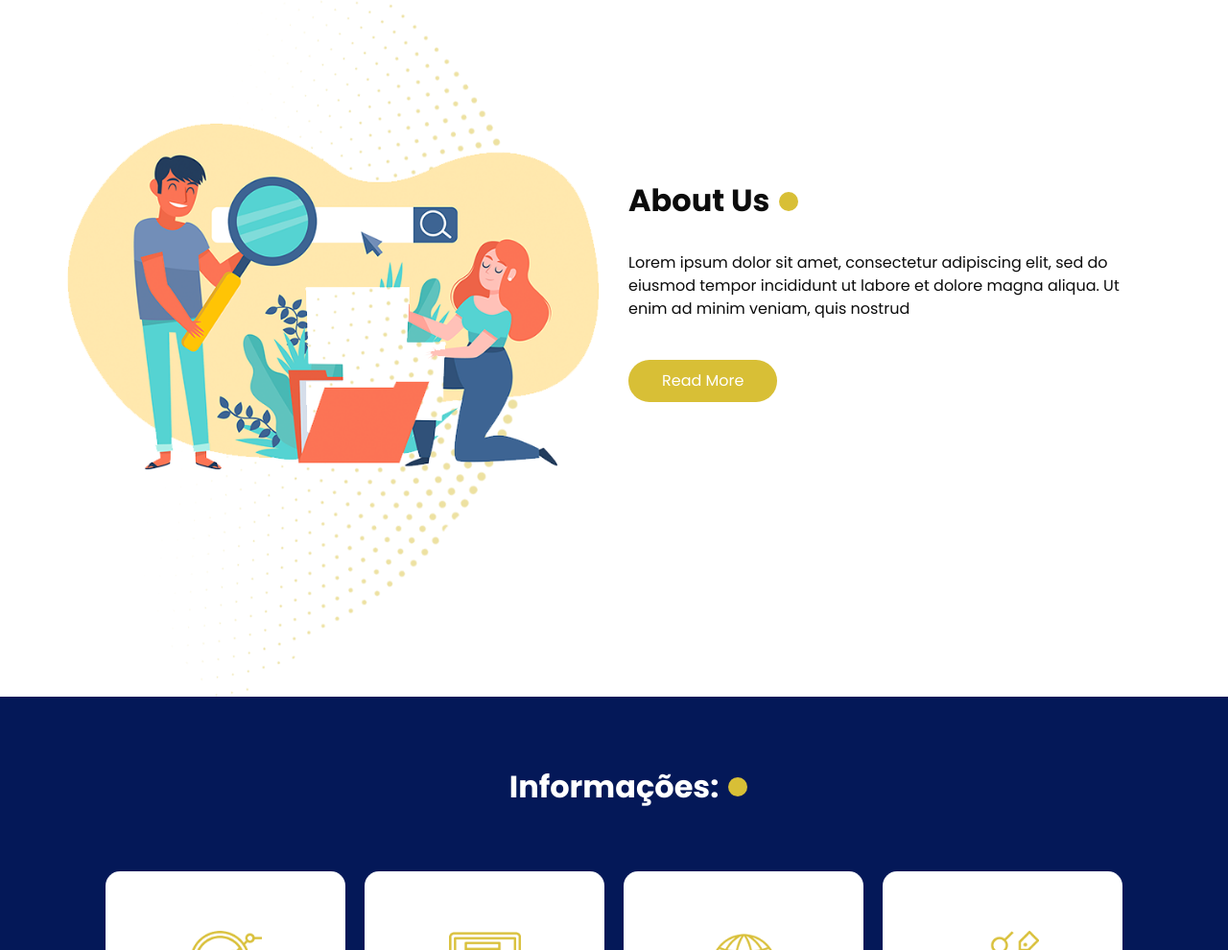
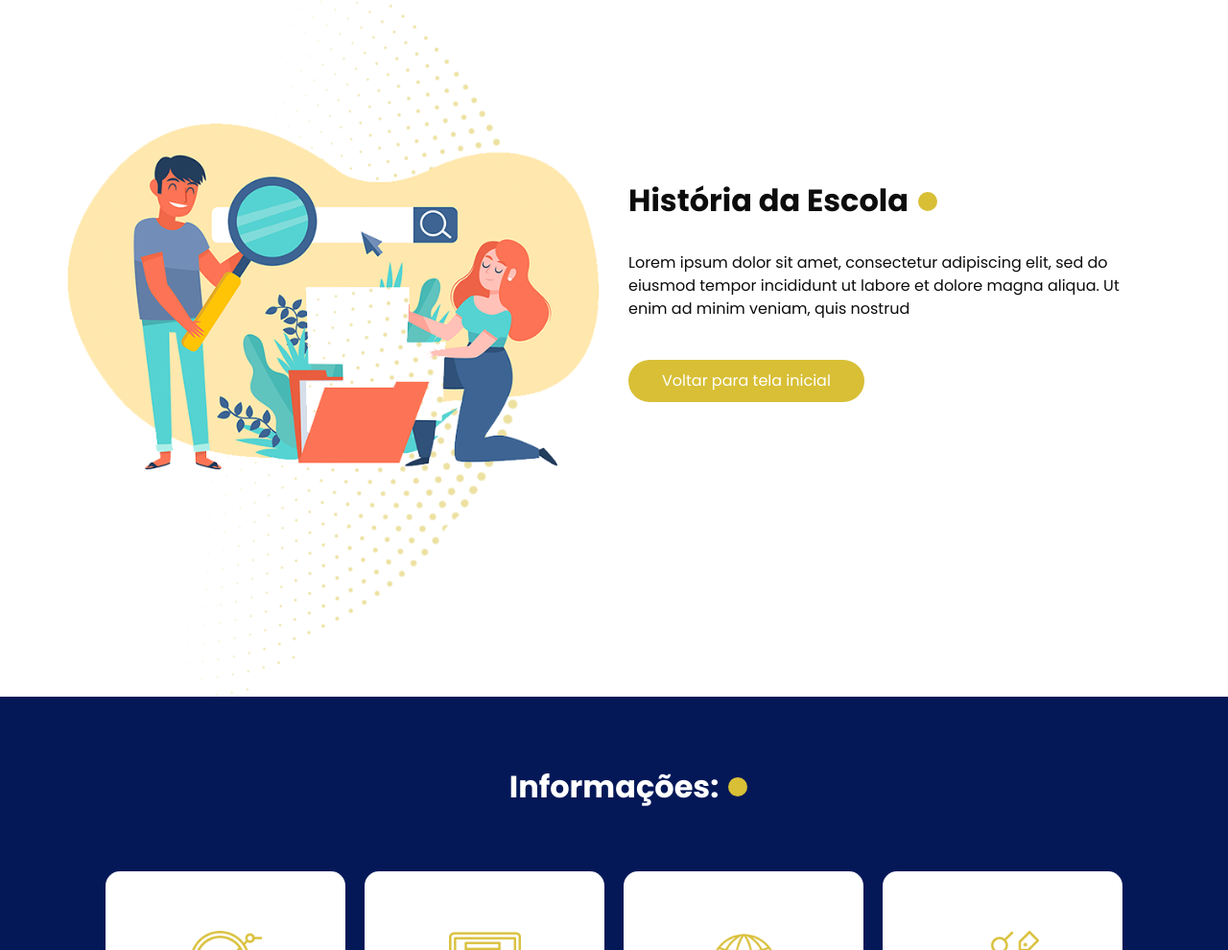
Before and after one commit to Alunos11/deOutubro, a plain HTML site: page index.html in a window 1280 px wide. Shown: the part 856-1846 px from the top of the page at 96% size. Drawn offline with nearby package versions, Linux system fonts and the light colour scheme.

Commit message:
Update index.html

```diff
--- a/index.html
+++ b/index.html
@@ -192,7 +192,7 @@
           <div class="detail-box">
             <div class="heading_container">
               <h2>
-                About Us
+                História da Escola
               </h2>
             </div>
             <p>
@@ -200,7 +200,7 @@
               dolore magna aliqua. Ut enim ad minim veniam, quis nostrud
             </p>
             <a href="">
-              Read More
+              Voltar para tela inicial
             </a>
           </div>
         </div>
```
